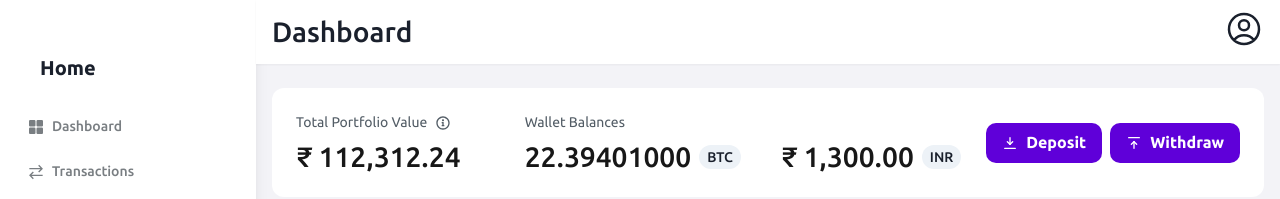
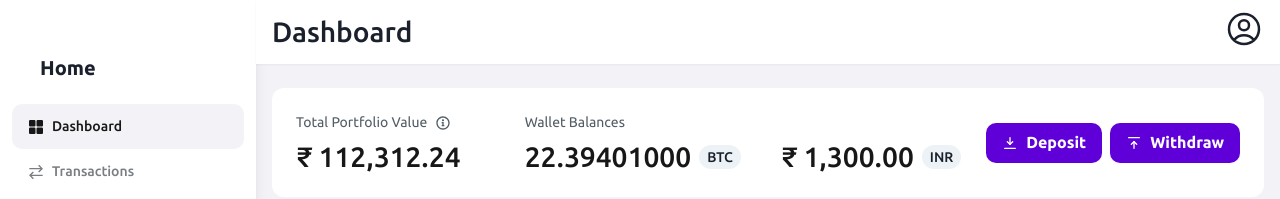
Before and after one commit to arsh10x/crypto_dashboard, a React (Vite) app: page / in a window 1280 px wide. Shown: the top 199 px of the page. Built offline with nearby package versions, Linux system fonts and the light colour scheme.

Commit message:
fix sideDrawer issue

```diff
--- a/src/components/SideMenu.jsx
+++ b/src/components/SideMenu.jsx
@@ -3,8 +3,13 @@ import { Box, Heading, HStack, Stack, Text, Icon } from "@chakra-ui/react";
 import { IoGrid } from "react-icons/io5";
 import { GrTransaction } from "react-icons/gr";
 import { BiSupport } from "react-icons/bi";
-import { Link } from "react-router-dom";
+import { Link, useLocation } from "react-router-dom";
 const SideMenu = () => {
+  const location = useLocation();
+
+  const isActive = (link) => {
+    return location.pathname === link;
+  };
   const navLinks = [
     {
       icon: IoGrid,
@@ -41,6 +46,8 @@ const SideMenu = () => {
           {navLinks.map((nav) => (
             <Link to={nav.link} key={nav.text}>
               <HStack
+                bg={isActive(nav.link) ? "#F3F3F7" : "transparent"}
+                color={isActive(nav.link) ? "#171717" : "#797E82"}
                 borderRadius="10px"
                 py="3"
                 px="4"
@@ -49,7 +56,6 @@ const SideMenu = () => {
                   color: "#171717",
                   cursor: "pointer",
                 }}
-                color="#797E82"
               >
                 <Icon as={nav.icon} />
                 <Text fontSize="14px" fontWeight="medium">
@@ -66,12 +72,13 @@ const SideMenu = () => {
             borderRadius="10px"
             py="3"
             px="4"
+            bg={isActive("/support") ? "#F3F3F7" : "transparent"}
+            color={isActive("/support") ? "#171717" : "#797E82"}
             _hover={{
               bg: "#F3F3F3",
               color: "#171717",
               cursor: "pointer",
             }}
-            color="#797E82"
           >
             <Icon as={BiSupport} />
             <Text fontSize="14px" fontWeight="medium">
```
